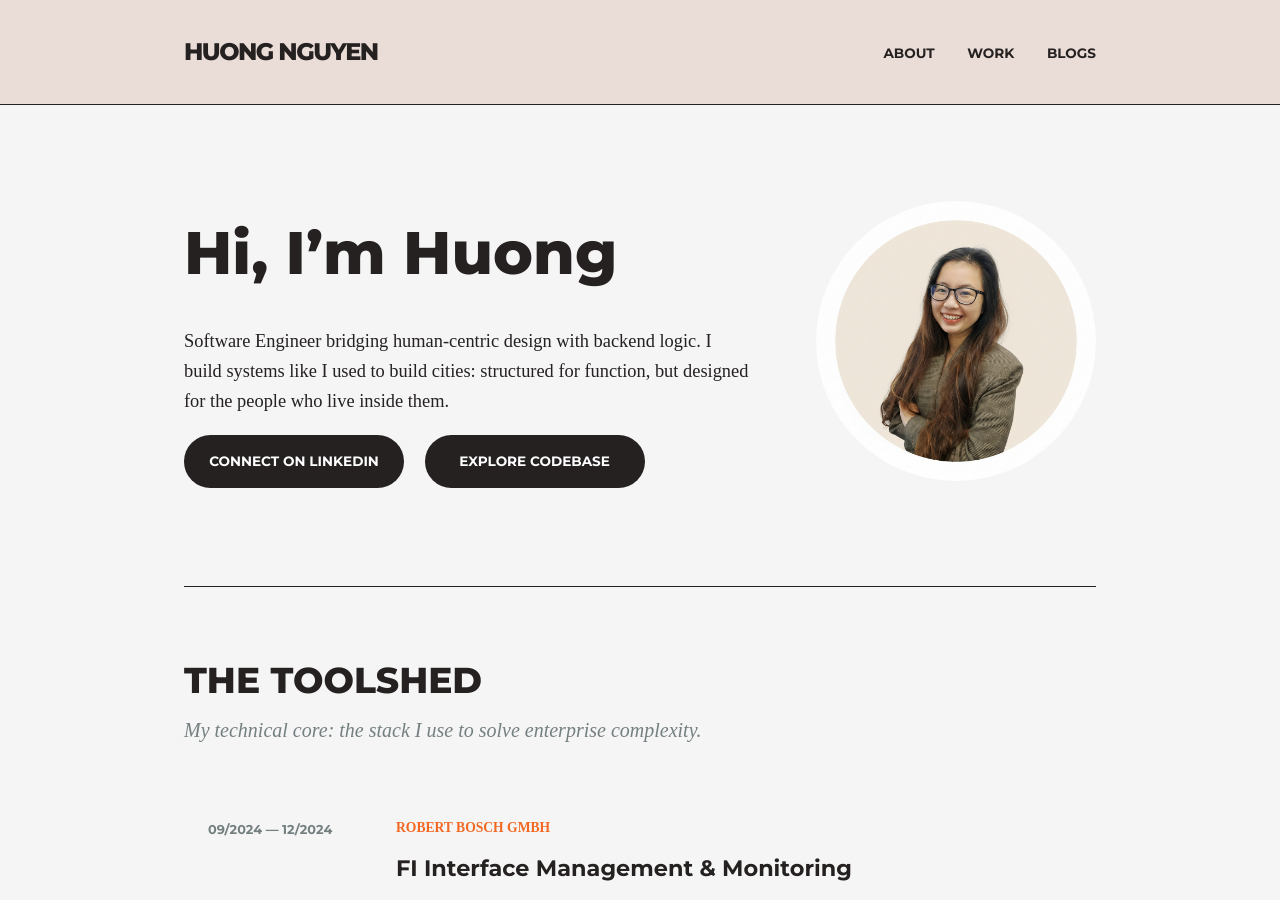
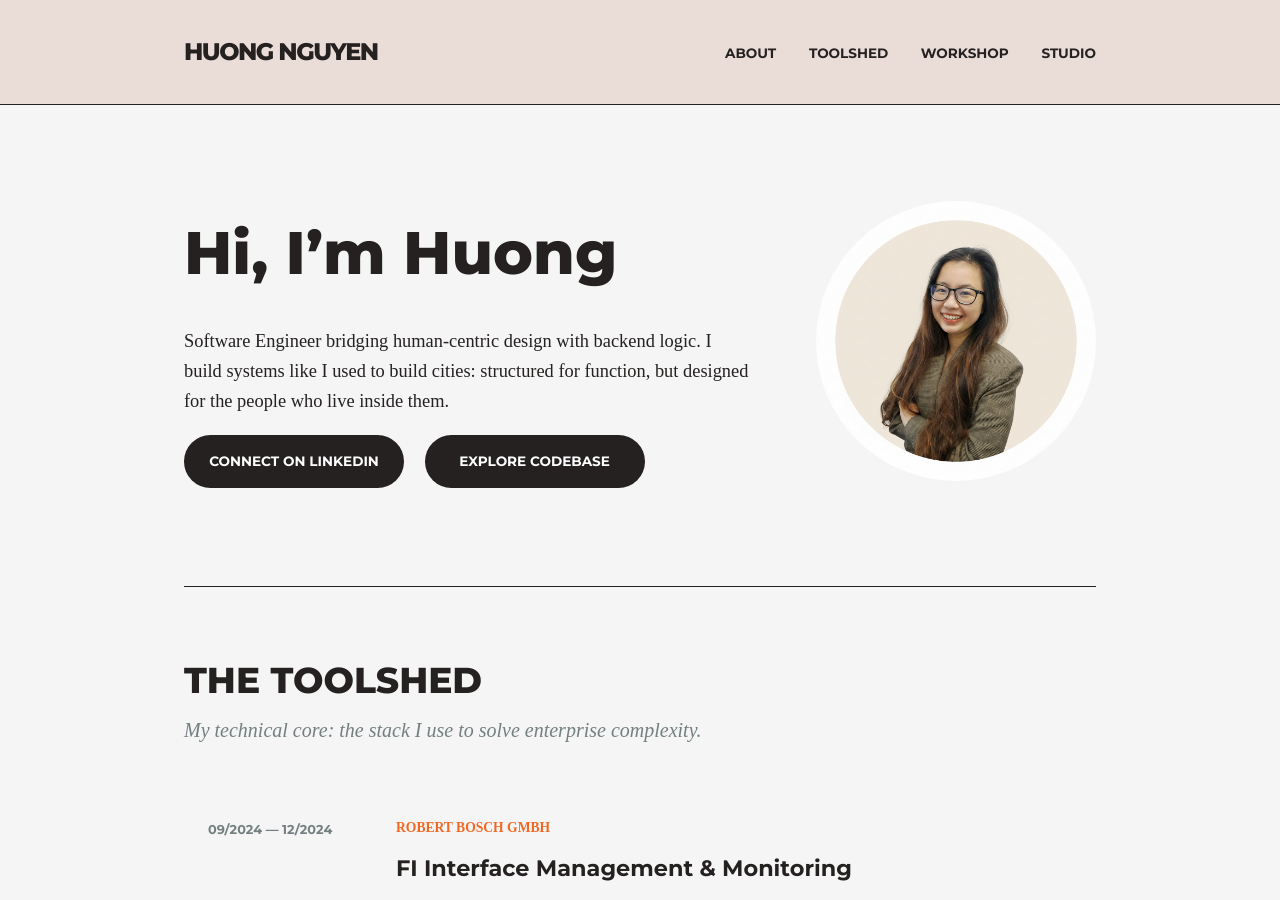
Before and after one commit to huongntn/portfolio-website, a Jekyll site: the page built from index.html, in a window 1280 px wide and 900 px high. Built offline with Jekyll 4.4.1, drawn with Linux system fonts in a browser that asks for light colours; some web fonts are replaced.

Commit message:
Update header.html

```diff
--- a/_includes/header.html
+++ b/_includes/header.html
@@ -3,8 +3,10 @@
     <a href="{{ '/' | relative_url }}" class="logo">Huong Nguyen</a>
     <nav class="nav-links">
       <a href="{{ '/about/' | relative_url }}">About</a>
-      <a href="{{ '/#toolshed' | relative_url }}">Work</a>
-      <a href="{{ '/blogs/' | relative_url }}">Blogs</a>
+      <a href="{{ '/#toolshed' | relative_url }}">Toolshed</a>
+      <a href="{{ '/#workshop' | relative_url }}">Workshop</a>
+      <a href="{{ '/#studio' | relative_url }}">Studio</a>
+
     </nav>
   </div>
 </header>
```
